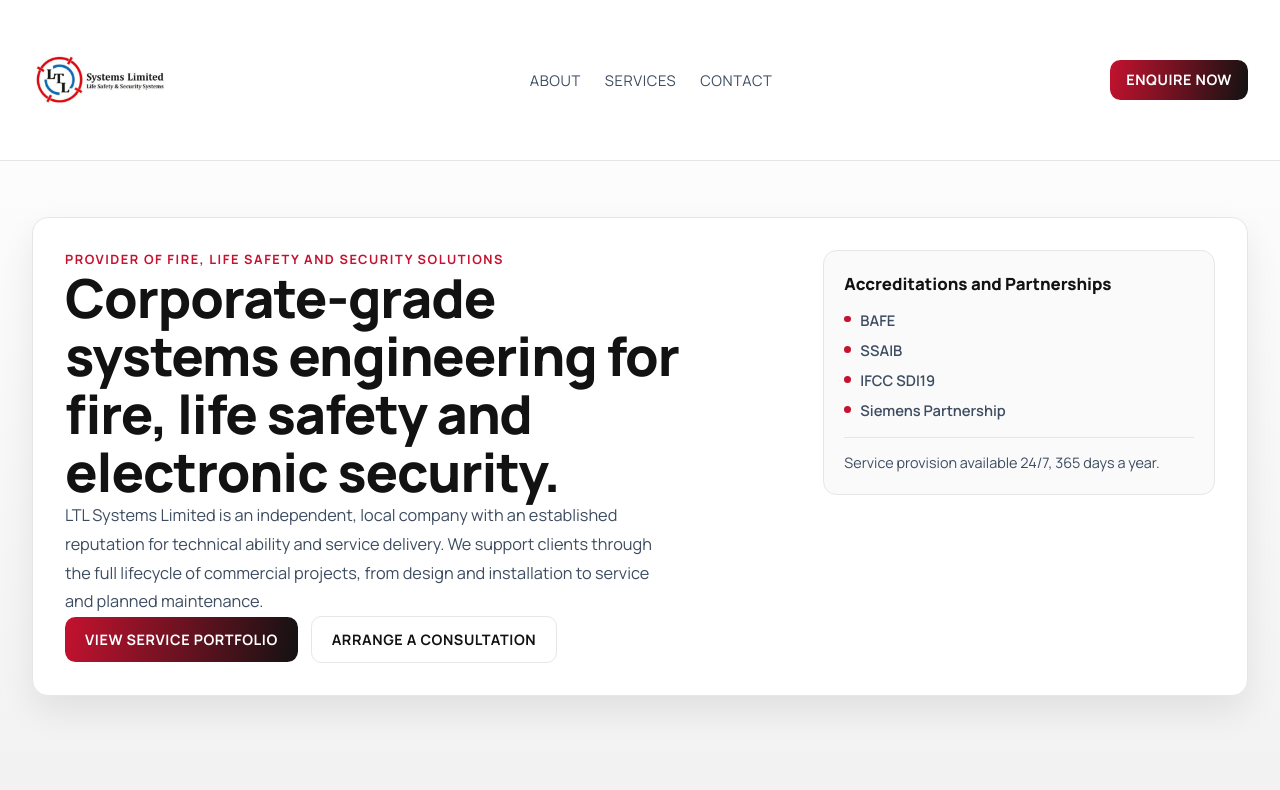
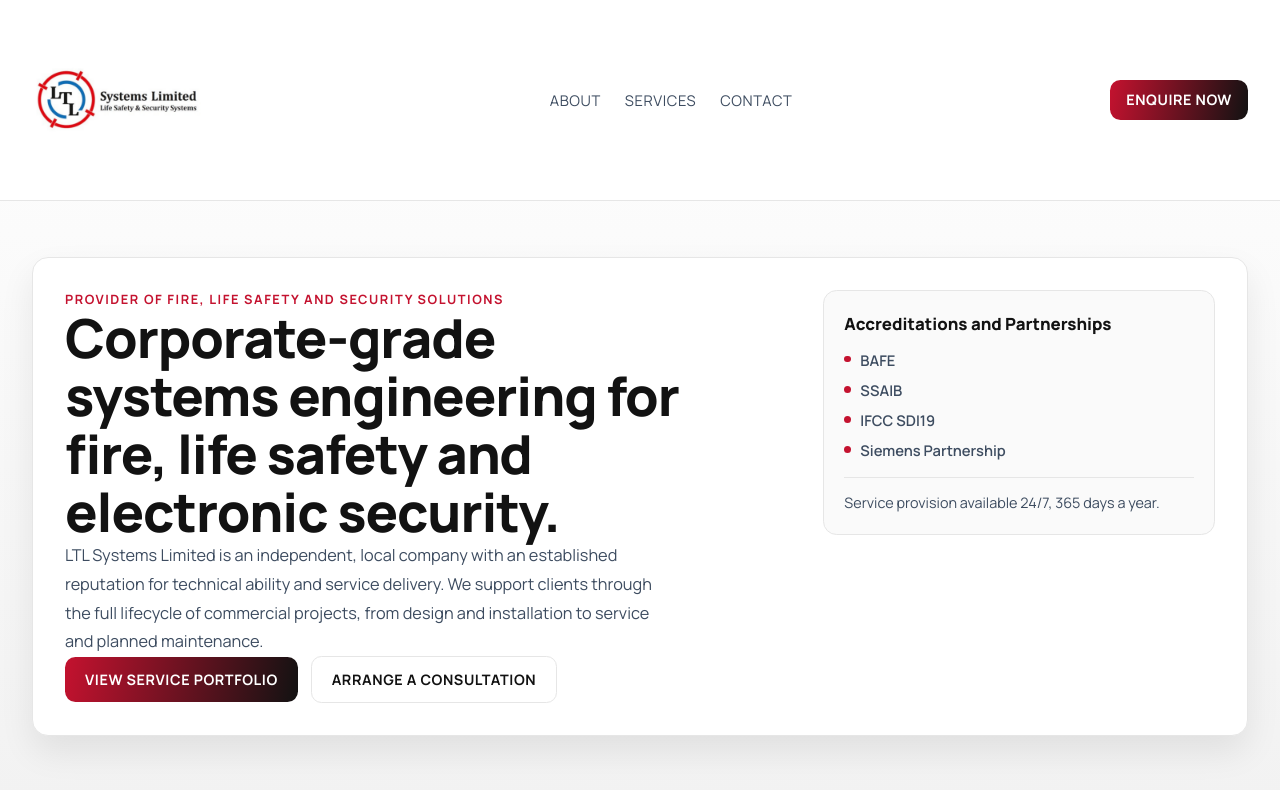
Before and after one commit to t82rhzrjnh-del/LTL-SYSTEMS, a Next.js app: page / in a window 1280 px wide. Shown: the top 790 px of the page. Built offline with nearby package versions, Linux system fonts and the light colour scheme; a web font is replaced by a local one.

Commit message:
Increase logo to 200px wide with compact header styling

```diff
--- a/app/globals.css
+++ b/app/globals.css
@@ -56,7 +56,7 @@ a {
 
 .brand-mark img {
   height: auto;
-  width: 160px;
+  width: 200px;
 }
 
 .nav-link {
--- a/app/page.tsx
+++ b/app/page.tsx
@@ -81,8 +81,8 @@ export default function Home() {
             <Image
               src="/ltl-logo-full.png"
               alt="LTL Systems Logo"
-              width={160}
-              height={73}
+              width={200}
+              height={91}
               priority
             />
           </a>
```
